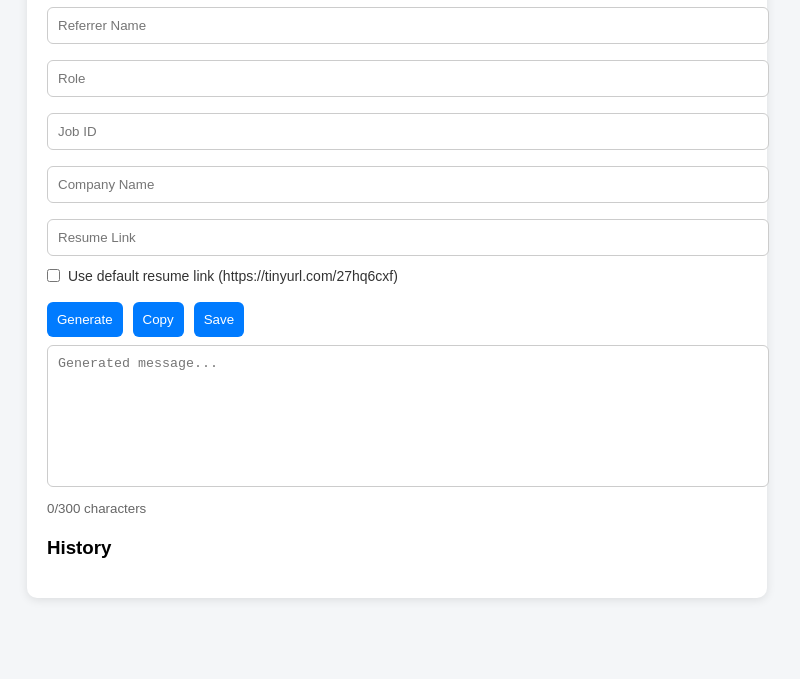
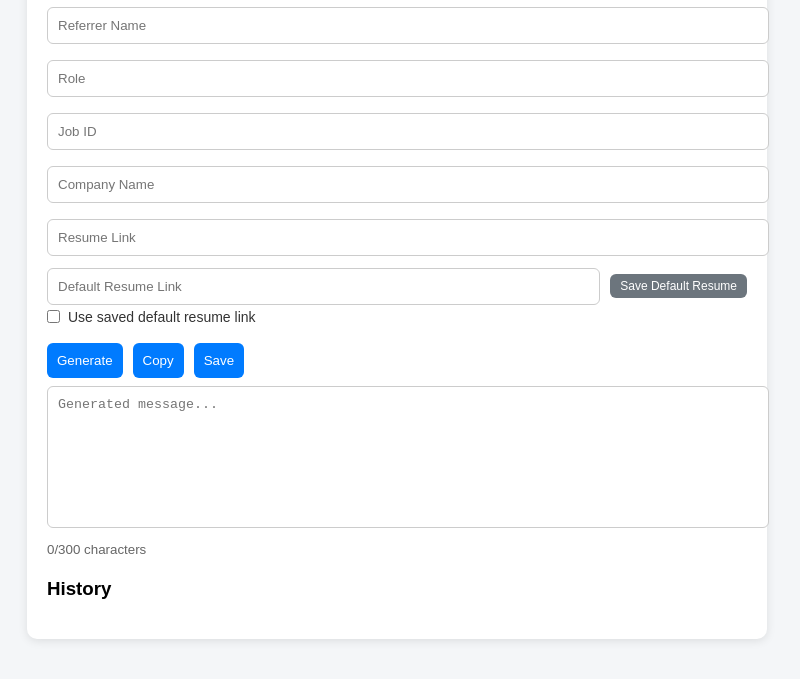
Before and after one commit to amrendrakumar94/linkedIn-message, a plain HTML site: page index.html in a window 1280 px wide. Shown: the part 109-788 px from the top of the page, without its empty margins (243-1043 px from the left). Drawn offline with Linux system fonts and the light colour scheme.

Commit message:
Allow saving user-defined default resume link

```diff
--- a/index.html
+++ b/index.html
@@ -39,6 +39,20 @@
     .checkbox-row input[type="checkbox"] {
       width: auto;
       margin: 0;
+    }
+    .inline-group {
+      display: flex;
+      gap: 10px;
+      align-items: center;
+      margin-top: 4px;
+    }
+    .inline-group input {
+      margin: 0;
+      flex: 1;
+    }
+    .inline-group button {
+      margin-top: 0;
+      white-space: nowrap;
     }
     textarea {
       height: 120px;
@@ -95,9 +109,13 @@
   <input type="text" id="jobId" placeholder="Job ID" />
   <input type="text" id="company" placeholder="Company Name" />
   <input type="text" id="resume" placeholder="Resume Link" />
+  <div class="inline-group">
+    <input type="text" id="defaultResume" placeholder="Default Resume Link" />
+    <button type="button" class="small-btn" onclick="saveDefaultResume()">Save Default Resume</button>
+  </div>
   <label class="checkbox-row">
     <input type="checkbox" id="useDefaultResume" />
-    Use default resume link (https://tinyurl.com/27hq6cxf)
+    Use saved default resume link
   </label>
 
   <div class="btn-group">
@@ -117,6 +135,7 @@
 
 <script>
   let editIndex = null;
+  const DEFAULT_RESUME_KEY = "defaultResumeLink";
 
   async function shortenUrl(url) {
     const trimmedUrl = url.trim();
@@ -145,7 +164,11 @@
     const jobId = document.getElementById("jobId").value;
     const company = document.getElementById("company").value;
     const useDefaultResume = document.getElementById("useDefaultResume").checked;
-    const defaultResumeLink = "https://tinyurl.com/27hq6cxf";
+    const defaultResumeLink = getDefaultResumeLink();
+    if (useDefaultResume && !defaultResumeLink) {
+      alert("No saved default resume link found. Please add and save one first.");
+      return;
+    }
     const resume = useDefaultResume ? defaultResumeLink : document.getElementById("resume").value;
     const shortResume = await shortenUrl(resume);
 
@@ -170,6 +193,23 @@
 
   function saveToStorage(data) {
     localStorage.setItem("messages", JSON.stringify(data));
+  }
+
+  function getDefaultResumeLink() {
+    return (localStorage.getItem(DEFAULT_RESUME_KEY) || "").trim();
+  }
+
+  function saveDefaultResume() {
+    const defaultResumeInput = document.getElementById("defaultResume");
+    const defaultResume = defaultResumeInput.value.trim();
+
+    if (!defaultResume) {
+      alert("Please enter a default resume link before saving.");
+      return;
+    }
+
+    localStorage.setItem(DEFAULT_RESUME_KEY, defaultResume);
+    alert("Default resume link saved.");
   }
 
   function saveMessage() {
@@ -266,10 +306,19 @@
   document.getElementById("output").addEventListener("input", updateCharacterCount);
   document.getElementById("useDefaultResume").addEventListener("change", (event) => {
     const resumeInput = document.getElementById("resume");
+    const defaultResumeLink = getDefaultResumeLink();
+
+    if (event.target.checked && !defaultResumeLink) {
+      alert("No saved default resume link found. Please add and save one first.");
+      event.target.checked = false;
+      return;
+    }
+
     if (event.target.checked) {
-      resumeInput.value = "https://tinyurl.com/27hq6cxf";
+      resumeInput.value = defaultResumeLink;
     }
   });
+  document.getElementById("defaultResume").value = getDefaultResumeLink();
   renderHistory();
   updateCharacterCount();
 </script>
```
